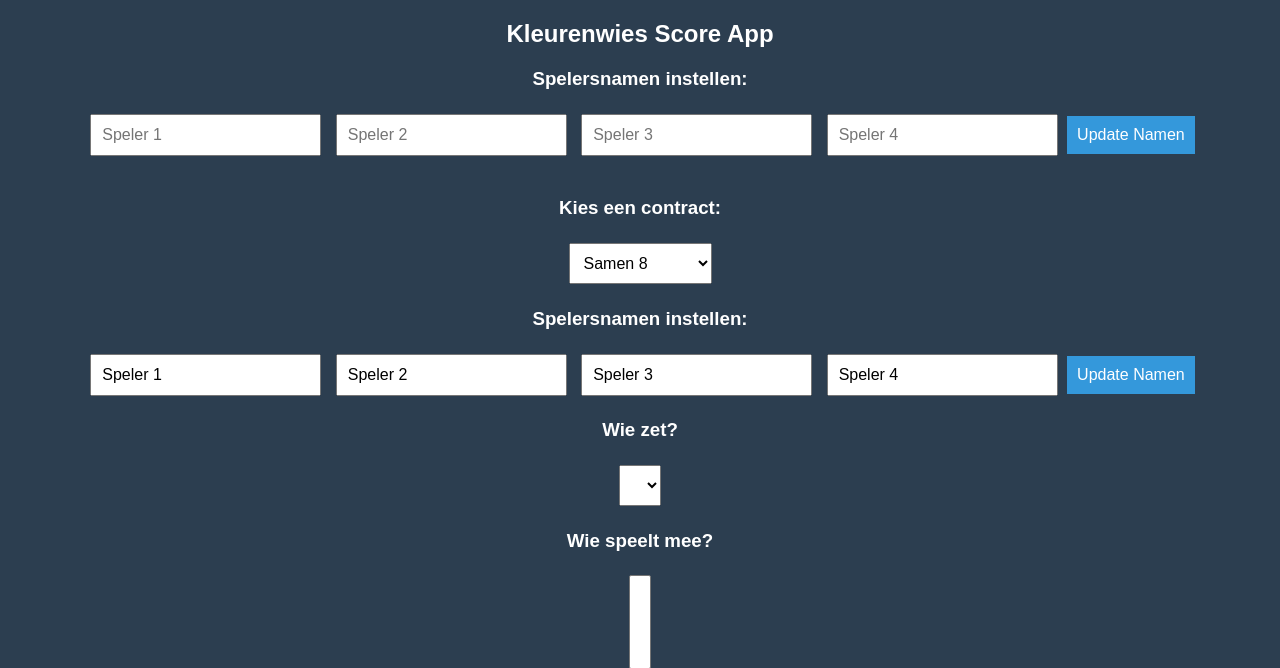
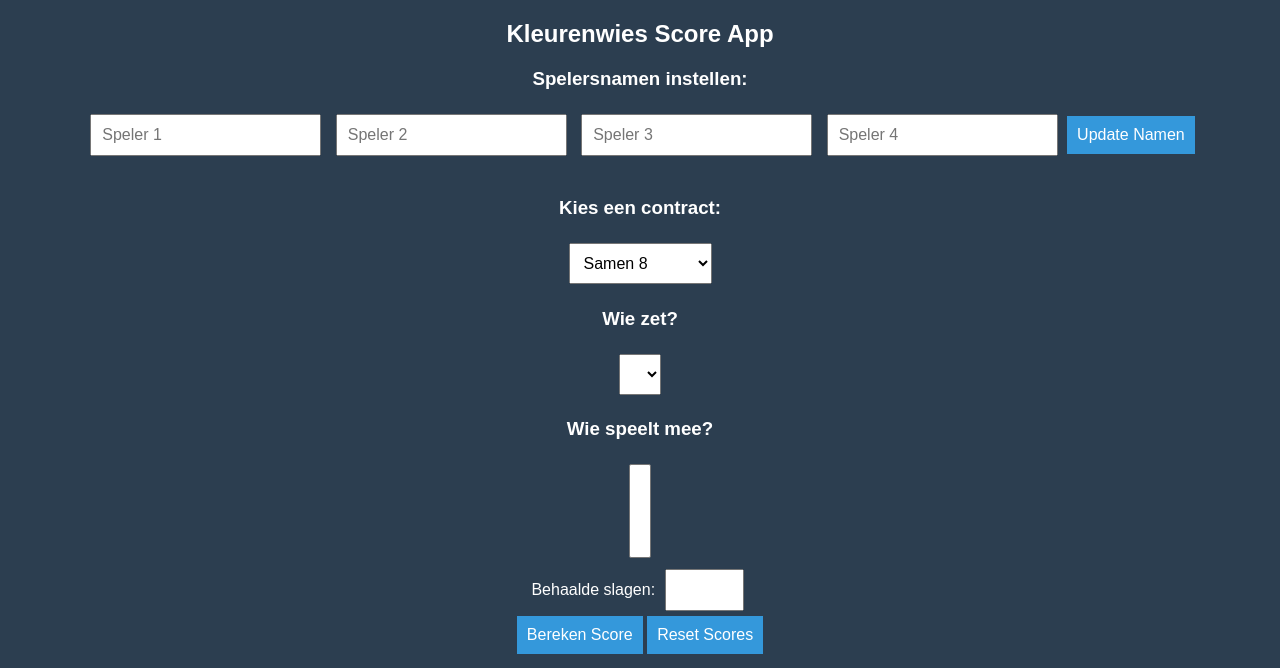
Before and after one commit to Henseman/APP-KLEURENWIES, a Python web app: template templates/index.html in a window 1280 px wide. Shown: the top 668 px of the page. Run offline with Jinja, Linux system fonts and the light colour scheme; the template is opened without the code that fills it, so the values that code supplies are empty.

Commit message:
Update index.html

```diff
--- a/templates/index.html
+++ b/templates/index.html
@@ -84,13 +84,6 @@
     </select>
     <br>
 
-<h3>Spelersnamen instellen:</h3>
-<input type="text" id="speler1" value="Speler 1">
-<input type="text" id="speler2" value="Speler 2">
-<input type="text" id="speler3" value="Speler 3">
-<input type="text" id="speler4" value="Speler 4">
-<button onclick="updateNamen()">Update Namen</button>
-
 <h3>Wie zet?</h3>
 <select id="zetter"></select>
 <br>
@@ -107,17 +100,22 @@
             let zetterDropdown = document.getElementById("zetter");
             let teamgenotenDropdown = document.getElementById("teamgenoten");
 
-            // Vul inputvelden met huidige namen
+            // Update de inputvelden met de huidige namen
             document.getElementById("speler1").value = namen["Speler 1"];
             document.getElementById("speler2").value = namen["Speler 2"];
             document.getElementById("speler3").value = namen["Speler 3"];
             document.getElementById("speler4").value = namen["Speler 4"];
 
-            // Maak dropdowns leeg
+            // Update de namen in de scoretabel
+            document.getElementById("naam1").innerText = namen["Speler 1"];
+            document.getElementById("naam2").innerText = namen["Speler 2"];
+            document.getElementById("naam3").innerText = namen["Speler 3"];
+            document.getElementById("naam4").innerText = namen["Speler 4"];
+
+            // Maak dropdowns leeg en vul ze opnieuw met de juiste namen
             zetterDropdown.innerHTML = "";
             teamgenotenDropdown.innerHTML = "";
 
-            // Vul de dropdowns opnieuw met de juiste namen
             for (let i = 1; i <= 4; i++) {
                 let spelerNaam = namen["Speler " + i];
 
```
